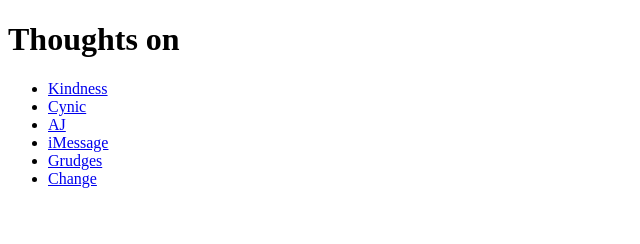
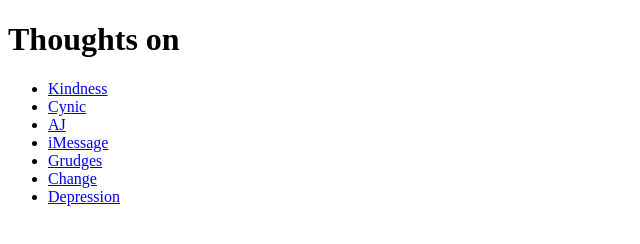
Before and after one commit to gaomason/masongao, a plain HTML site: page index.html in a window 1280 px wide. Shown: the full height of the page, 0-640 px from the left. Drawn offline with Linux system fonts and the light colour scheme.

Commit message:
Update index.html

```diff
--- a/index.html
+++ b/index.html
@@ -14,6 +14,7 @@
                     <li><a href="entries/iMessage.html">iMessage</a></li>
                             <li><a href="entries/BlackBook.html">Grudges</a></li>
                             <li><a href="entries/Change.html">Change</a></li>
+         <li><a href="entries/Depression.html">Depression</a></li>
     </ul>
 </body>
 </html>
```
